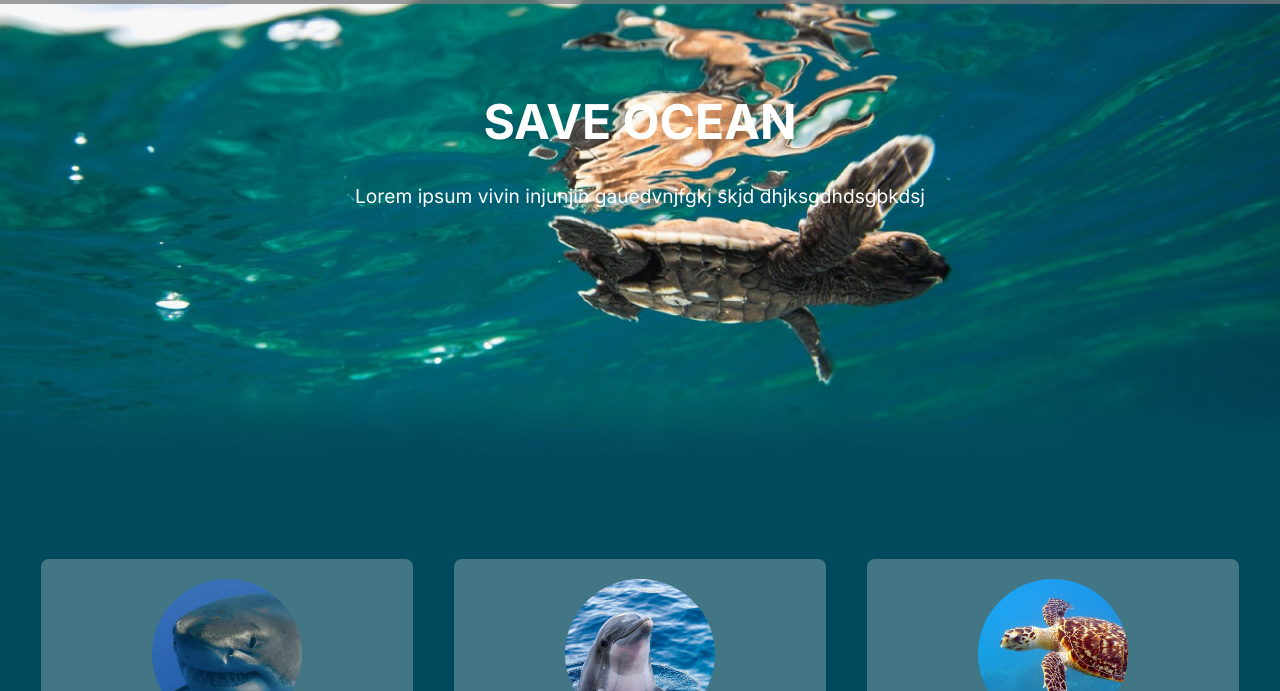
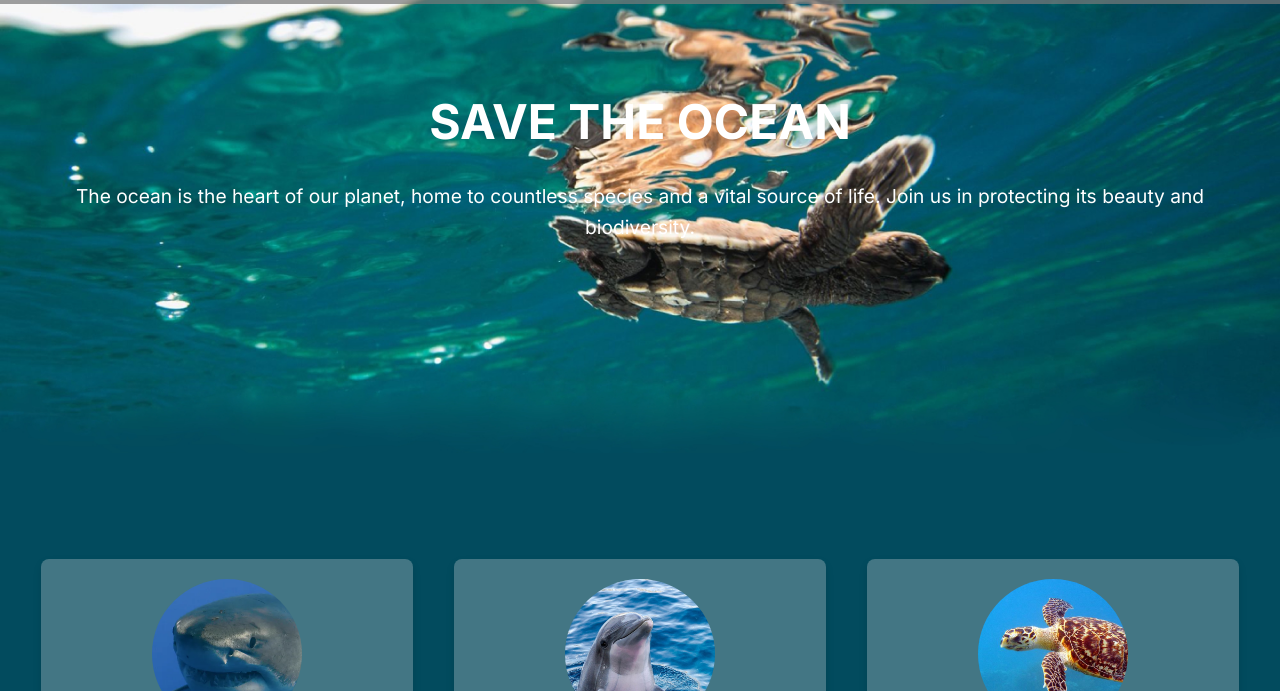
Before and after one commit to vveki/fakultet-sajt, a plain HTML site: page pages/home/home.html in a window 1280 px wide. Shown: the part 109-800 px from the top of the page. Drawn offline with Linux system fonts and the light colour scheme.

Commit message:
Update home.html

```diff
--- a/pages/home/home.html
+++ b/pages/home/home.html
@@ -52,8 +52,11 @@
 
         <section class="hero">
             <div class="hero-text">
-                <h1 data-text-en="SAVE OCEAN" data-text-sr="SPASIMO OKEAN">SAVE OCEAN</h1>
-                <p data-text-en="Lorem ipsum vivin injunjin gauedvnjfgkj skjd dhjksgdhdsgbkdsj" data-text-sr="Lorem ipsum vivin injunjin gauedvnjfgkj skjd dhjksgdhdsgbkdsj">Lorem ipsum vivin injunjin gauedvnjfgkj skjd dhjksgdhdsgbkdsj</p>
+                <h1 data-text-en="SAVE THE OCEAN" data-text-sr="SPASIMO OKEAN">SAVE THE OCEAN</h1>
+                <p data-text-en="The ocean is the heart of our planet, home to countless species and a vital source of life. Join us in protecting its beauty and biodiversity."
+                   data-text-sr="Okean je srce naše planete, dom bezbroj vrsta i ključni izvor života. Pridružite nam se u očuvanju njegove lepote i biodiverziteta.">
+                   The ocean is the heart of our planet, home to countless species and a vital source of life. Join us in protecting its beauty and biodiversity.
+                </p>
             </div>
         </section>
     </div>
```
